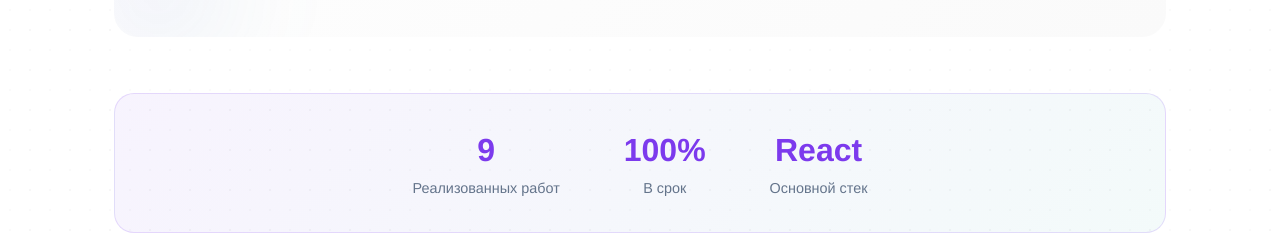
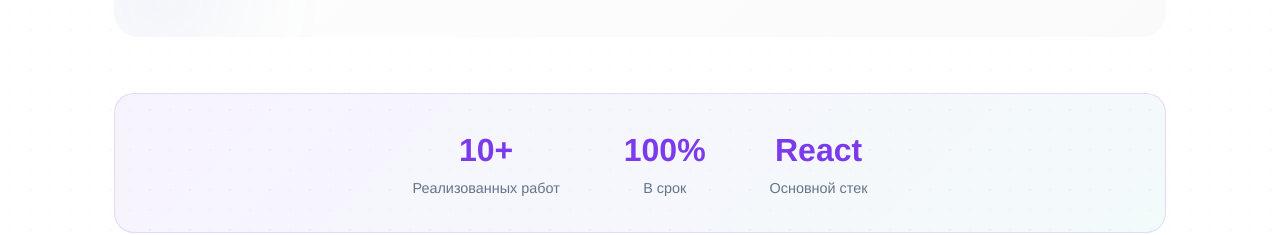
Before and after one commit to S3gaM3/sergeykib, a Next.js app: page / in a window 1280 px wide. Shown: the part 1040-1275 px from the top of the page. Built offline with nearby package versions, Linux system fonts and the light colour scheme; no server answers.

Commit message:
Update StatsBar.tsx

```diff
--- a/app/components/StatsBar.tsx
+++ b/app/components/StatsBar.tsx
@@ -1,7 +1,7 @@
 'use client'
 
 const stats = [
-  { value: '9', label: 'Реализованных работ' },
+  { value: '10+', label: 'Реализованных работ' },
   { value: '100%', label: 'В срок' },
   { value: 'React', label: 'Основной стек' }
 ]
```
